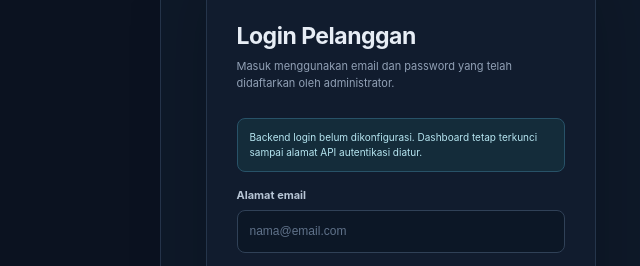
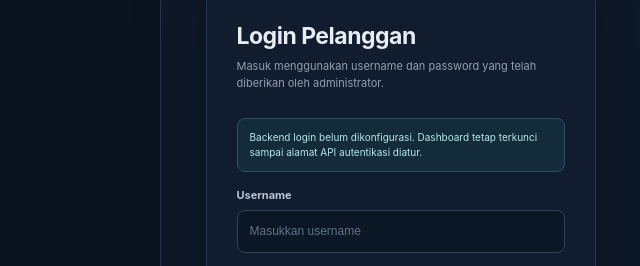
Before and after one commit to denisrohmansyah-cloud/EnergyMonitor, a plain HTML site: page login.html in a window 1280 px wide. Shown: the part 174-440 px from the top of the page, 640-1280 px from the left. Drawn offline with Linux system fonts and the light colour scheme.

Commit message:
Switch customer login form to username and password

```diff
--- a/login.html
+++ b/login.html
@@ -27,13 +27,13 @@
     <div class="auth-card">
       <p class="eyebrow">SELAMAT DATANG KEMBALI</p>
       <h2>Login Pelanggan</h2>
-      <p>Masuk menggunakan email dan password yang telah didaftarkan oleh administrator.</p>
+      <p>Masuk menggunakan username dan password yang telah diberikan oleh administrator.</p>
       <div class="auth-message-box info" id="backendNotice">Login membutuhkan koneksi backend autentikasi. Silakan konfigurasi alamat API pada <code>js/config.js</code>.</div>
       <div class="auth-message-box error" id="loginMessage" role="alert"></div>
       <form id="loginForm">
         <div class="auth-field">
-          <label for="email">Alamat email</label>
-          <input id="email" name="email" type="email" autocomplete="username" placeholder="nama@email.com" required>
+          <label for="username">Username</label>
+          <input id="username" name="username" type="text" autocomplete="username" minlength="3" maxlength="32" pattern="[A-Za-z0-9._-]{3,32}" placeholder="Masukkan username" required>
         </div>
         <div class="auth-field">
           <label for="password">Password</label>
```
